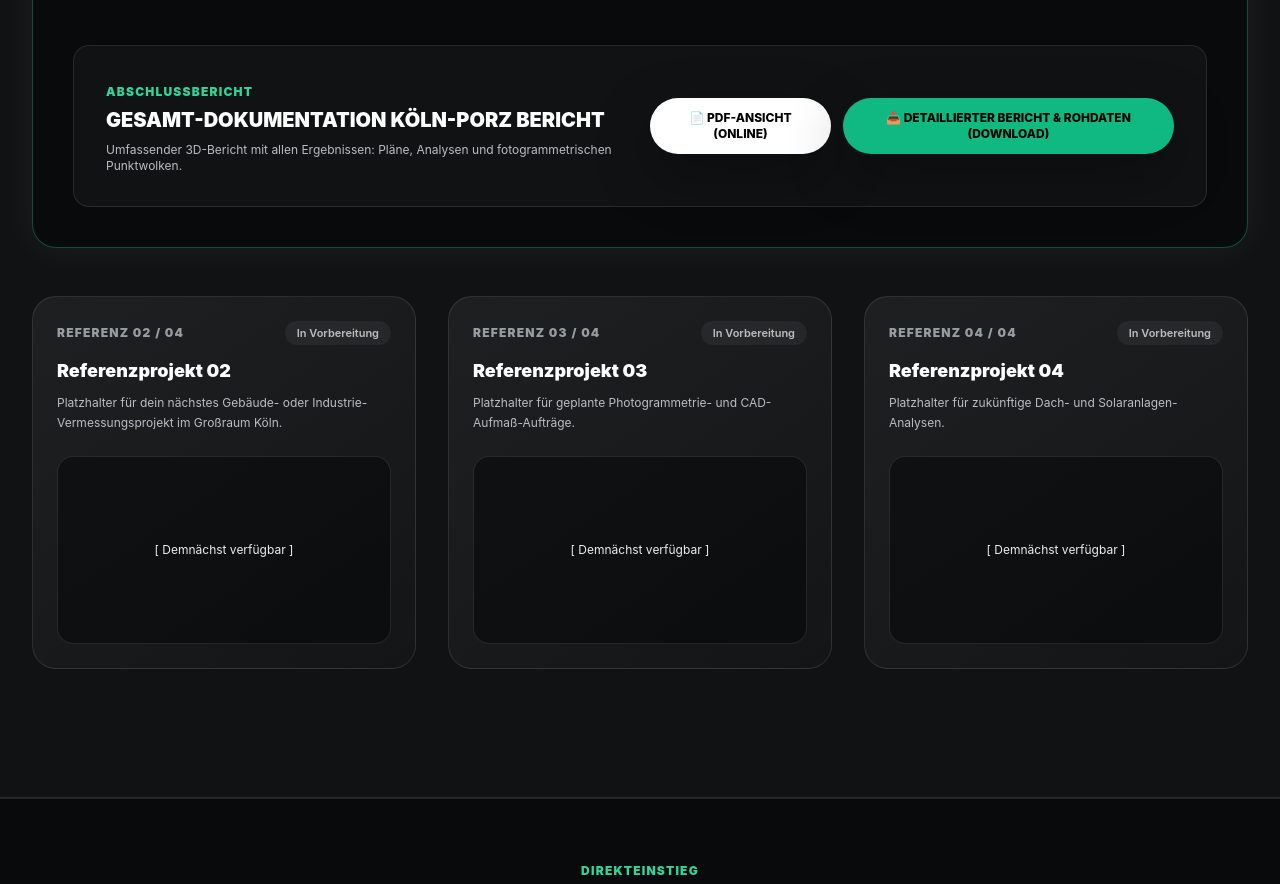
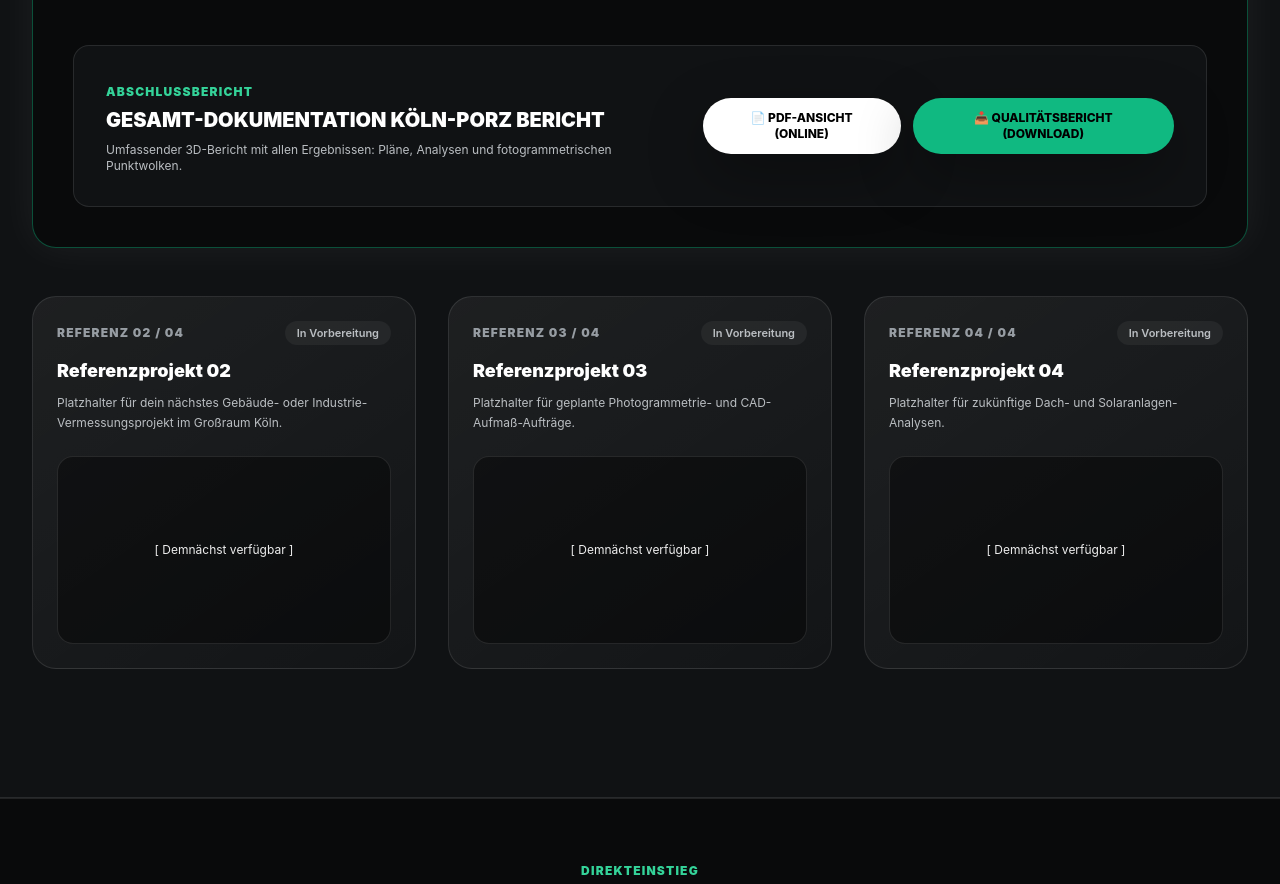
Before and after one commit to Aero-Drone/aero-drone, a plain HTML site: page index.html in a window 1280 px wide. Shown: the part 4366-5250 px from the top of the page. Drawn offline with nearby package versions, Linux system fonts and the light colour scheme.

Commit message:
Update index.html

```diff
--- a/index.html
+++ b/index.html
@@ -353,7 +353,7 @@
               <p class="text-xs text-silver-300 mt-1">Direkt im Browser drehbar – fotorealistische BIM-Basis.</p>
             </div>
 
-            <!-- PUNKTWOLKEN-BILD MIT KLEingeschriebenem Dateinamen -->
+            <!-- PUNKTWOLKEN-BILD -->
             <div class="card rounded-2xl p-4">
               <div class="overflow-hidden rounded-xl bg-black/50 aspect-video mb-3 border border-white/10">
                 <img src="punktwolke-porz.png" alt="Photogrammetrische Punktwolke Köln-Porz" class="w-full h-full object-cover">
@@ -487,7 +487,7 @@
             </div>
           </div>
 
-          <!-- GESAMT-DOKUMENTATION KÖLN-PORZ BERICHT -->
+          <!-- GESAMT-DOKUMENTATION KÖLN-PORZ BERICHT (HIER DIE PDF-LINKS AKTIVIERT) -->
           <div class="mt-12 rounded-2xl border border-white/10 bg-graphite-900 p-6 md:p-8 flex flex-col md:flex-row items-center justify-between gap-6">
             <div>
               <span class="text-xs font-black uppercase tracking-widest text-emerald-400">Abschlussbericht</span>
@@ -497,11 +497,13 @@
               </p>
             </div>
             <div class="flex flex-col sm:flex-row gap-3 w-full md:w-auto">
-              <a href="#kontakt" class="rounded-full bg-white px-5 py-3 text-xs font-extrabold text-black text-center hover:bg-silver-200 transition-colors shadow-soft">
+              <!-- Öffnet das PDF direkt im Browser-Tab -->
+              <a href="Aero-Drone-Koeln-Porz-Qualitaetsbericht.pdf" target="_blank" rel="noopener noreferrer" class="rounded-full bg-white px-5 py-3 text-xs font-extrabold text-black text-center hover:bg-silver-200 transition-colors shadow-soft">
                 📄 PDF-ANSICHT (ONLINE)
               </a>
-              <a href="#kontakt" class="rounded-full bg-emerald-500 px-5 py-3 text-xs font-extrabold text-black text-center hover:bg-emerald-400 transition-colors shadow-soft">
-                📥 DETAILLIERTER BERICHT &amp; ROHDATEN (DOWNLOAD)
+              <!-- Lädt das PDF direkt herunter -->
+              <a href="Aero-Drone-Koeln-Porz-Qualitaetsbericht.pdf" download class="rounded-full bg-emerald-500 px-5 py-3 text-xs font-extrabold text-black text-center hover:bg-emerald-400 transition-colors shadow-soft">
+                📥 QUALITÄTSBERICHT (DOWNLOAD)
               </a>
             </div>
           </div>
```
